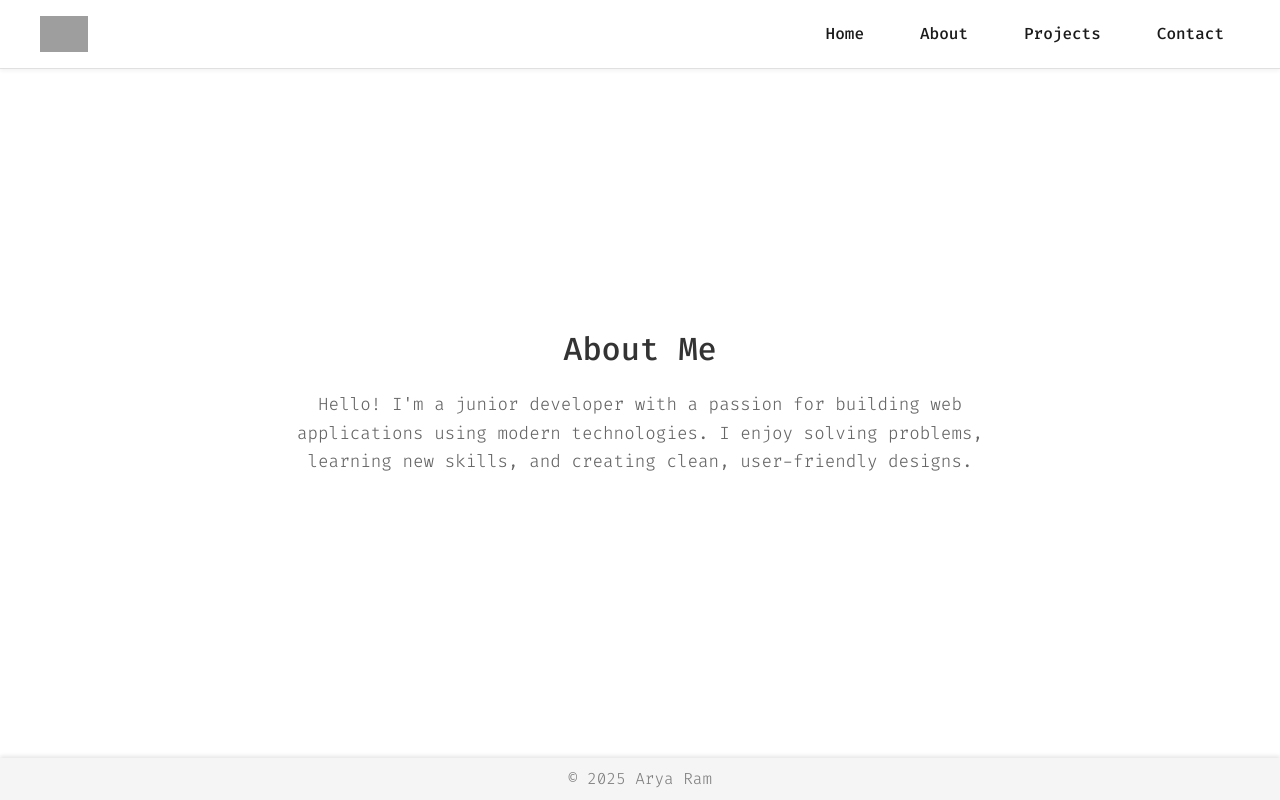
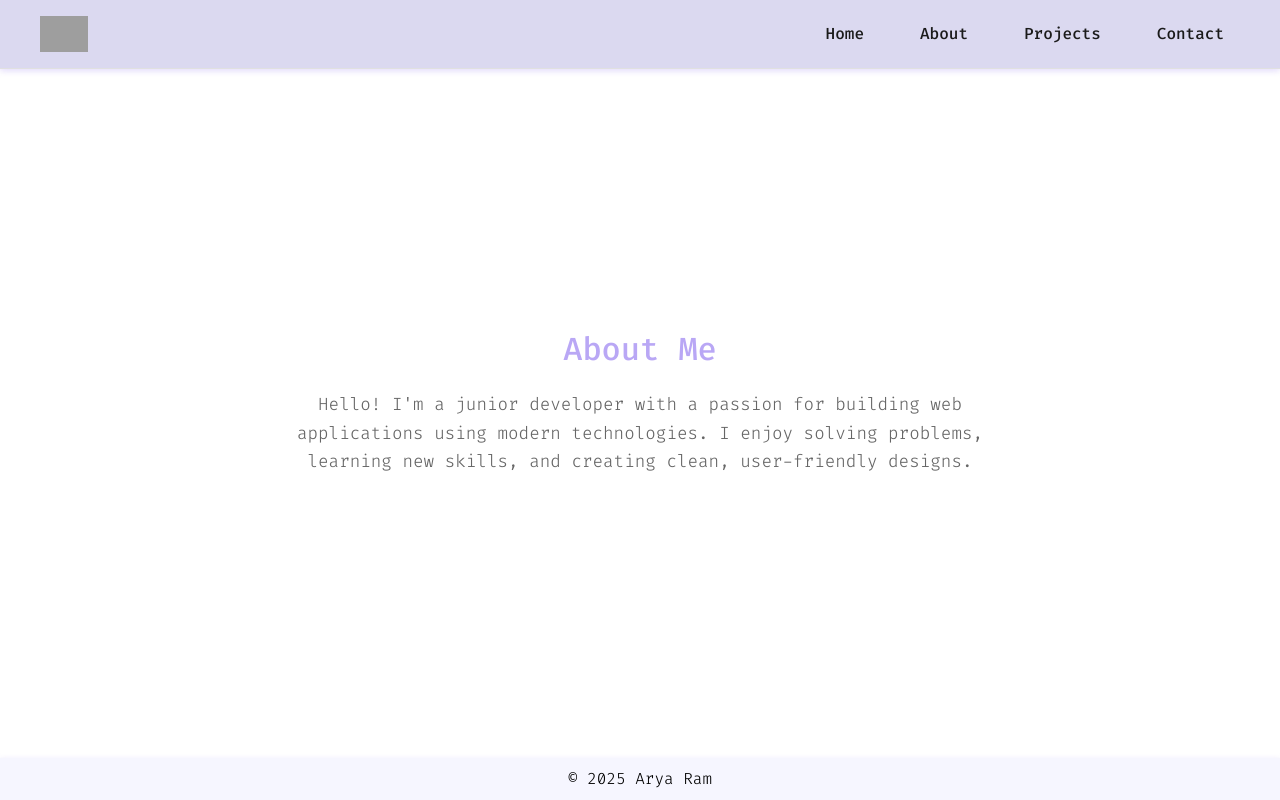
Before and after one commit to arya-lunaris/personal-website, a React (Vite) app: page /about in a window 1280 px wide. Built offline with nearby package versions, Linux system fonts and the light colour scheme; grey boxes are pictures that could not be loaded.

Commit message:
added lilac theme

```diff
--- a/index.html
+++ b/index.html
@@ -2,7 +2,7 @@
 <html lang="en">
   <head>
     <meta charset="UTF-8" />
-    <link rel="icon" type="image/svg+xml" href="https://imgur.com/pOMTP0o.png" />
+    <link rel="icon" type="image/svg+xml" href="https://imgur.com/T7E7ZTl.png" />
     <meta name="viewport" content="width=device-width, initial-scale=1.0" />
     <title>Arya Ram</title>
   </head>
--- a/src/App.css
+++ b/src/App.css
@@ -19,6 +19,7 @@ body {
   align-items: center;
   min-height: 100vh;
   flex-direction: column;
+  width: 100vw;
 }
 
 h1, h2 {
@@ -31,7 +32,7 @@ a {
 }
 
 .navbar {
-  background-color: #FFFFFF;
+  background-color: #DBD9F0;
   color: #1A1A1A;
   padding: 1rem 2rem;
   position: fixed;
@@ -41,7 +42,7 @@ a {
   z-index: 1000;
   width: 100%;
   border-bottom: 1px solid #E0E0E0;
-  box-shadow: 0 2px 4px rgba(0, 0, 0, 0.05);
+  box-shadow: 0 2px 6px rgba(185, 167, 245, 0.4);
 }
 
 .navbar-logo {
@@ -75,7 +76,7 @@ a {
   font-size: 1rem;
   padding: 0.5rem 1rem;
   position: relative;
-  font-weight: 500;
+  font-weight: 450;
 }
 
 .navbar nav ul li a:hover::after {
@@ -93,22 +94,20 @@ a {
 
 .main {
   padding: 2rem;
-  max-width: 1200px;
+  width: 100%;
   margin: 0 auto;
 }
 
 .footer {
-  background-color: #F5F5F5;
-  color: gray;
+  background-color: #F6F6FF;
+  color: black;
   text-align: center;
   padding: 0.5rem;
+  width: 100%;
+  box-shadow: 0 2px 6px rgba(185, 167, 245, 0.4);
   position: fixed;
   bottom: 0;
-  width: 100%;
-  z-index: 1000;
   left: 0;
-  right: 0;
-  box-shadow: 0 -2px 4px rgba(0, 0, 0, 0.1);
 }
 
 @media (max-width: 768px) {
--- a/src/components/AboutMe/AboutMe.css
+++ b/src/components/AboutMe/AboutMe.css
@@ -8,7 +8,7 @@
 
   .about-title {
     font-size: 2rem;
-    color: #333;
+    color: #B9A7F5;
     margin-bottom: 1rem;
     font-weight: 450;
   }
--- a/src/components/Contact/Contact.css
+++ b/src/components/Contact/Contact.css
@@ -8,7 +8,7 @@
 
   .contact-title {
     font-size: 2rem;
-    color: #333;
+    color: #B9A7F5;
     margin-bottom: 1rem;
     font-weight: 450;
   }
--- a/src/components/Home/Home.css
+++ b/src/components/Home/Home.css
@@ -8,7 +8,7 @@
 
 #home h1.header {
   font-size: 3rem;
-  color: #222;
+  color: #B9A7F5;
   margin-bottom: 1rem;
   font-weight: 400;
 }
@@ -60,13 +60,13 @@
   border-radius: 50%;
   object-fit: cover;
   margin-top: 0;
-  box-shadow: 0 4px 10px rgba(0, 0, 0, 0.1);
+  box-shadow: 0 2px 4px rgba(185, 167, 245, 0.6);
   transition: transform 0.3s ease, box-shadow 0.3s ease;
 }
 
 .profile-image:hover {
   transform: scale(1.1);
-  box-shadow: 0 6px 20px rgba(0, 0, 0, 0.15);
+  box-shadow: 0 6px 20px rgba(185, 167, 245, 0.6);
 }
 
 .profile-divider {
@@ -104,11 +104,12 @@
   border: 1px solid #ccc;
   background-color: #fff;
   transition: transform 0.3s, box-shadow 0.3s;
+  box-shadow: 0 2px 4px rgba(185, 167, 245, 0.4);
 }
 
 .project-gallery img:hover {
   transform: scale(1.05);
-  box-shadow: 0 6px 20px rgba(0, 0, 0, 0.2);
+  box-shadow: 0 6px 20px rgba(185, 167, 245, 0.6);
 }
 
 @media (max-width: 768px) {
--- a/src/components/Home/Home.jsx
+++ b/src/components/Home/Home.jsx
@@ -19,7 +19,7 @@ const Home = () => {
         </div>
         <div className="profile-image-wrapper">
           <img
-            src="https://imgur.com/PV7UkWa.png"
+            src="https://imgur.com/cLBhUgD.png"
             alt="Profile"
             className="profile-image"
           />
@@ -31,6 +31,7 @@ const Home = () => {
 
       <hr className="profile-divider" />
 
+      <div className="projects-container">
         <div className="featured-projects">
           <h3 onClick={handleNavigate} style={{ cursor: 'pointer' }}>
             Featured Projects
@@ -50,6 +51,7 @@ const Home = () => {
             </a>
           </div>
         </div>
+      </div>
     </section>
   );
 };
--- a/src/components/Navbar/Navbar.jsx
+++ b/src/components/Navbar/Navbar.jsx
@@ -13,7 +13,7 @@ const Navbar = () => {
       <nav>
         <ul>
           <li className="navbar-logo" onClick={handleLogoClick} style={{ cursor: 'pointer' }}>
-            <img src="https://imgur.com/Z5P2t3z.png" alt="Logo" />
+            <img src="https://imgur.com/T7E7ZTl.png" alt="Logo" />
           </li>
           <li><Link to="/">Home</Link></li>
           <li><Link to="/about">About</Link></li>
--- a/src/components/Projects/Projects.css
+++ b/src/components/Projects/Projects.css
@@ -8,7 +8,7 @@
 
 .projects-title {
     font-size: 2.5rem;
-    color: #333;
+    color: #B9A7F5;
     margin-bottom: 2rem;
     text-align: center;
     margin-top: 40px;
@@ -57,12 +57,12 @@
     border-radius: 10px;
     border: 1px solid #ccc;
     background-color: #fff;
-    box-shadow: 0 2px 6px rgba(0, 0, 0, 0.1);
+    box-shadow: 0 2px 6px rgba(185, 167, 245, 0.4);
     transition: transform 0.3s, box-shadow 0.3s;
     margin-top: -5px;
 }
 
 .project-image:hover {
     transform: scale(1.05);
-    box-shadow: 0 6px 20px rgba(0, 0, 0, 0.2);
+    box-shadow: 0 6px 20px rgba(185, 167, 245, 0.6);
 }
--- a/src/components/Projects/Projects.jsx
+++ b/src/components/Projects/Projects.jsx
@@ -34,7 +34,7 @@ const Projects = () => {
         </div>
 
         <div className="project">
-          <h3 className="project-title">Scary Stories App</h3>
+          <h3 className="project-title">Stranger Tales</h3>
           <a href="https://stranger-tales.netlify.app/" target="_blank" rel="noopener noreferrer">
             <img src="https://imgur.com/y4os3JF.png" alt="Scary Stories App" className="project-image" />
           </a>
```
Lines whose indentation alone changed are shown as unchanged.
